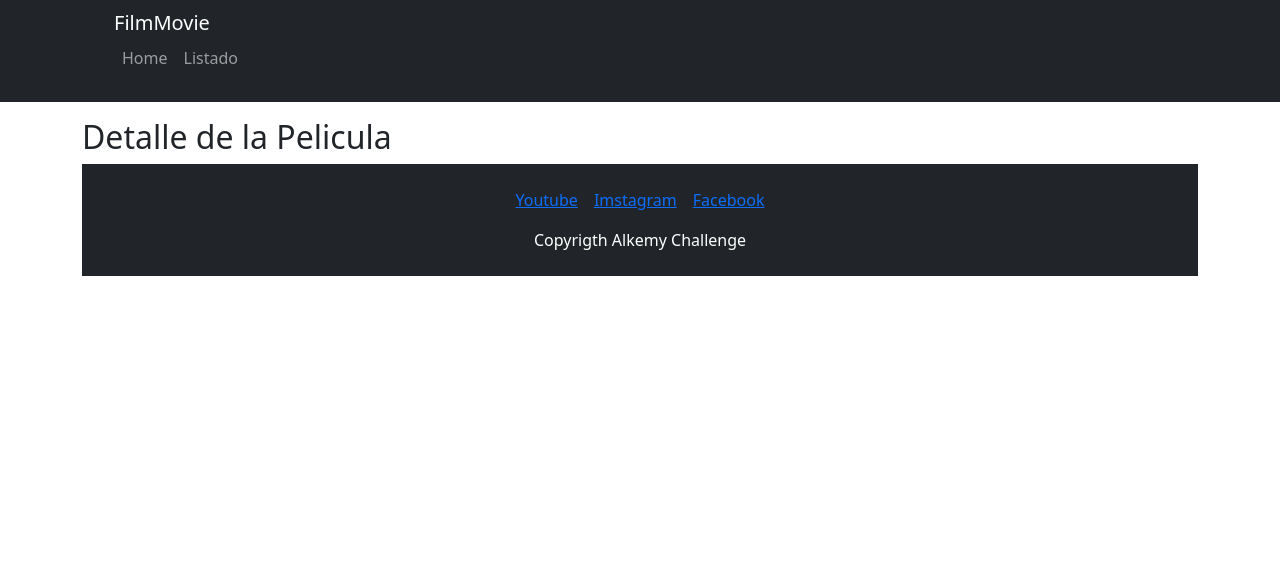
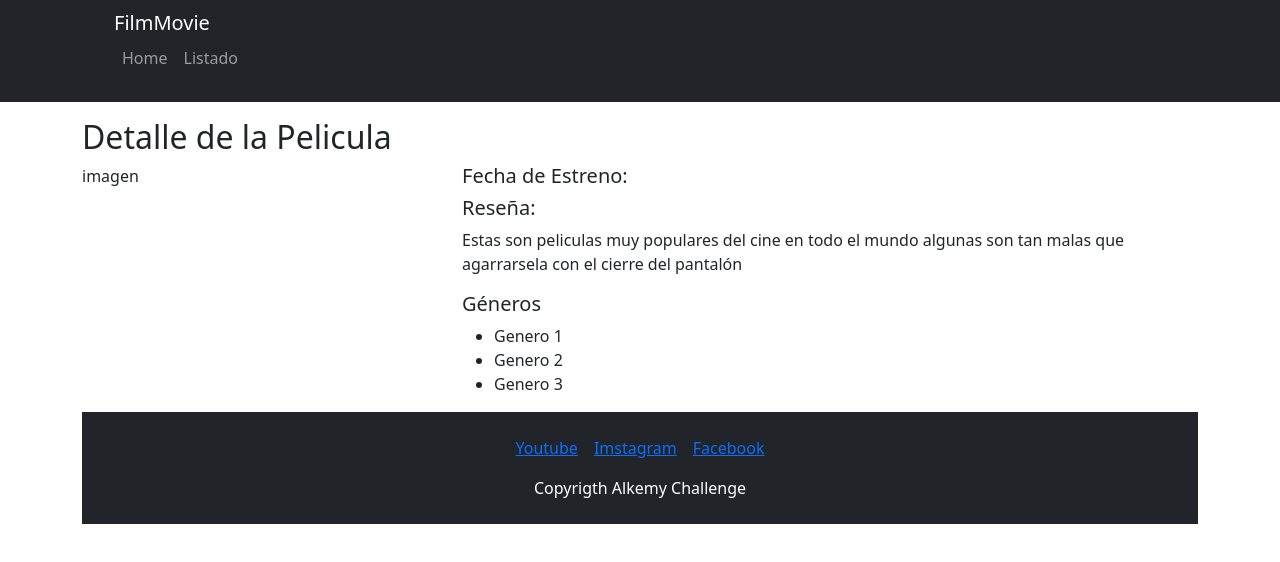
Before and after one commit to vpeinado263/projects-alkemy, a React (Create React App) app: page /detalle in a window 1280 px wide. Shown: the top 562 px of the page. Built offline with nearby package versions, Linux system fonts and the light colour scheme; no server answers; sample sign-in values are in the browser's storage.

Commit message:
Crear un nuevo endPoint para solicitar informacion para Detalle

```diff
--- a/src/components/Detalle.js
+++ b/src/components/Detalle.js
@@ -1,11 +1,47 @@
+import { useEffect } from 'react';
 import { Navigate } from 'react-router-dom';
+import axios from 'axios';
+
 
 function Detalle () {
   let token = sessionStorage.getItem('token');
+
+  let query = new URLSearchParams(window.location.search);
+  let movieID = query.get('movieID')
+
+  useEffect(() => {
+    const endPoint = `https://api.themoviedb.org/3/movie/${movieID}?api_key=f5b6ca4129cc9319b4f7ef192362f127&language=es-ES`;
+
+    axios.get(endPoint) .then(response => {
+      const movieData = response.data;
+      console.log(movieData);
+    })
+    .catch(error => {
+      console.log(error);
+    })
+
+  }, [movieID]);
+
   return (
     <>
       { !token && <Navigate to="/" />}
      <h2>Detalle de la Pelicula</h2>
+     <div className="row">
+      <div className="col-4">
+        imagen
+      </div>
+      <div className="col-8">
+        <h5>Fecha de Estreno:</h5>
+        <h5>Reseña:</h5>
+        <p>Estas son peliculas muy populares del cine en todo el mundo algunas son tan malas que agarrarsela con el cierre del pantalón</p>
+        <h5>Géneros</h5>
+        <ul>
+          <li>Genero 1</li>
+          <li>Genero 2</li>
+          <li>Genero 3</li>
+        </ul>
+      </div>
+     </div>
     </>
   )
 }
```
